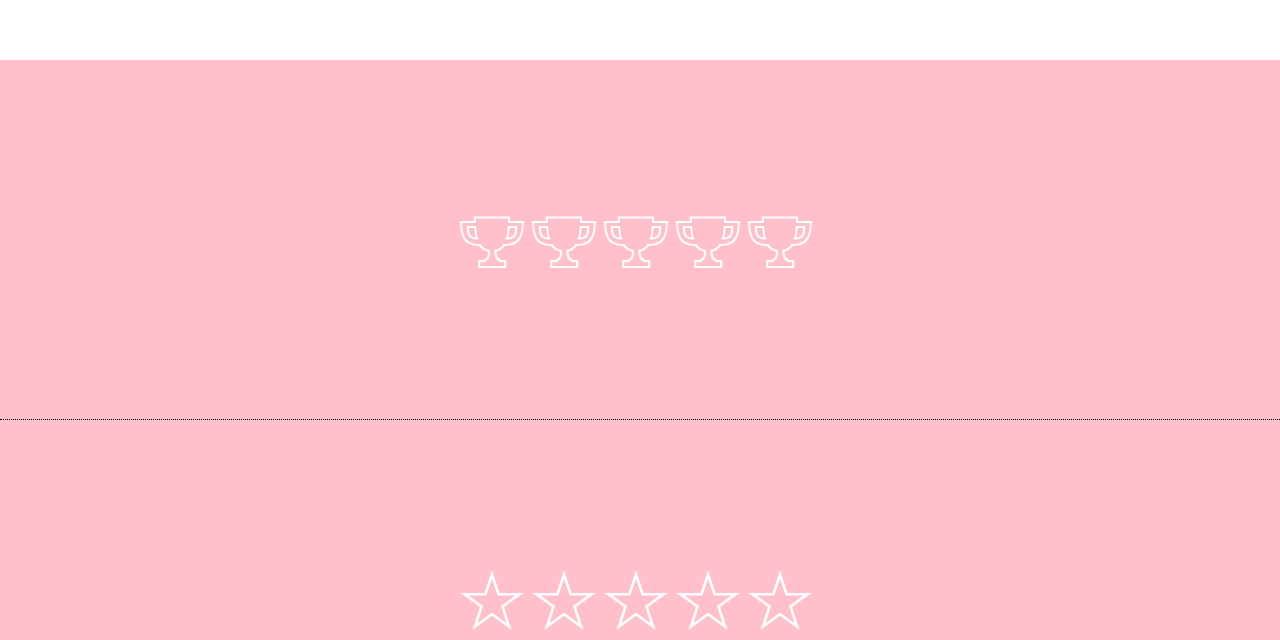
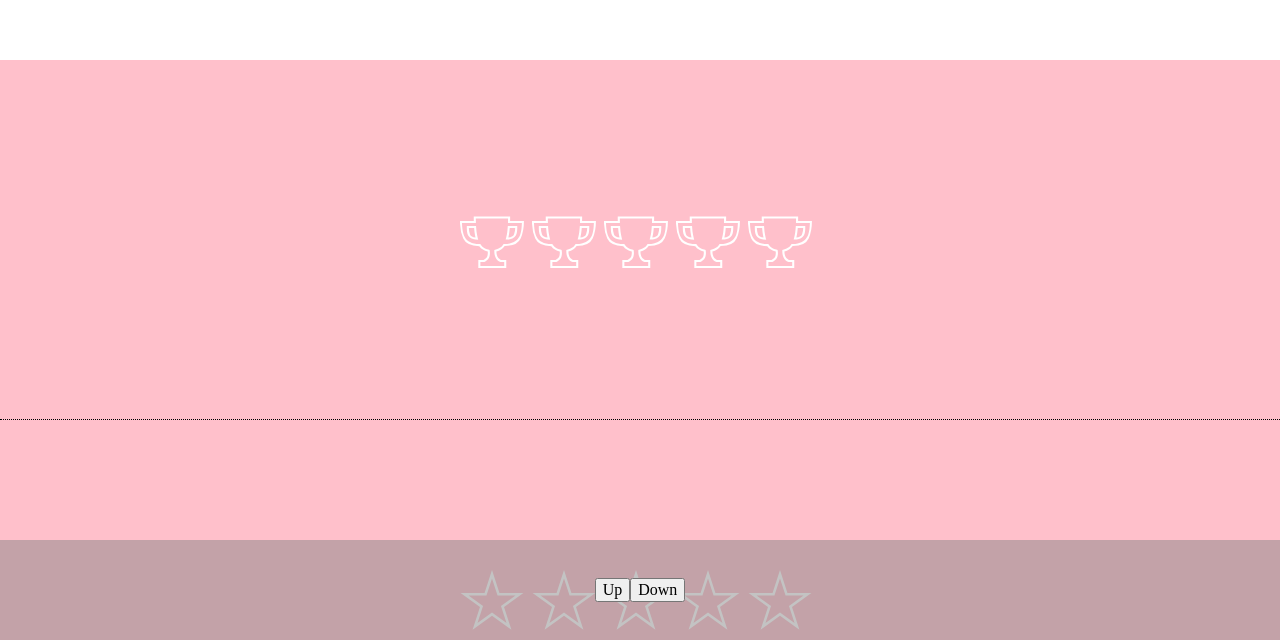
Before and after one commit to vibecode/react-feedback, a React (Create React App) app: page / in a window 1280 px wide. Shown: the part 160-800 px from the top of the page. Built offline with nearby package versions, Linux system fonts and the light colour scheme.

Commit message:
implement scroll next section

```diff
--- a/src/App.js
+++ b/src/App.js
@@ -3,6 +3,7 @@ import { connect } from 'react-redux'
 import Rating from './components/Rating'
 import { throttle } from 'lodash'
 import styles from './App.module.scss'
+import ScrollPanel from './components/ScrollPanel'
 
 class App extends Component {
   constructor(props) {
@@ -35,7 +36,7 @@ class App extends Component {
       const elBottom = el.getBoundingClientRect().bottom
       const centerWindow = document.documentElement.clientHeight / 2
 
-      return elTop < centerWindow && elBottom > centerWindow
+      return elTop <= centerWindow && elBottom >= centerWindow
     })
 
     if (focused) {
@@ -51,6 +52,27 @@ class App extends Component {
 
   onScroll = () => {
     this.findFocused()
+  }
+
+  scrollUp = () => {}
+
+  scrollDown = () => {
+    //check if we are already at the bottom
+    if (window.innerHeight + window.pageYOffset >= document.body.scrollHeight) {
+      return
+    }
+
+    const { focusedId } = this.state
+
+    const idx = this.elems.findIndex(ref => ref.current.id === focusedId) + 1
+
+    if (!idx || idx === this.elems.length) return
+
+    const centerWindow = document.documentElement.clientHeight / 2
+    const el = this.elems[idx].current
+    const y = el.offsetTop - centerWindow + el.offsetHeight / 2
+
+    window.scrollTo(0, y)
   }
 
   render() {
@@ -87,6 +109,7 @@ class App extends Component {
         >
           All DONE
         </footer>
+        <ScrollPanel handleDown={this.scrollDown} />
       </div>
     )
   }
--- /dev/null
+++ b/src/components/ScrollPanel.js
@@ -0,0 +1,17 @@
+import React, { PureComponent } from 'react'
+import styles from './ScrollPanel.module.scss'
+
+export class ScrollPanel extends PureComponent {
+  render() {
+    return (
+      <div className={styles.container}>
+        <button active={false} onClick={this.props.handleUp}>
+          Up
+        </button>
+        <button onClick={this.props.handleDown}>Down</button>
+      </div>
+    )
+  }
+}
+
+export default ScrollPanel
--- /dev/null
+++ b/src/components/ScrollPanel.module.scss
@@ -0,0 +1,10 @@
+.container {
+  display: flex;
+  justify-content: center;
+  align-items: center;
+  position: fixed;
+  bottom: 0;
+  height: 100px;
+  width: 100%;
+  background-color: rgba(128, 128, 128, 0.473);
+}
```
